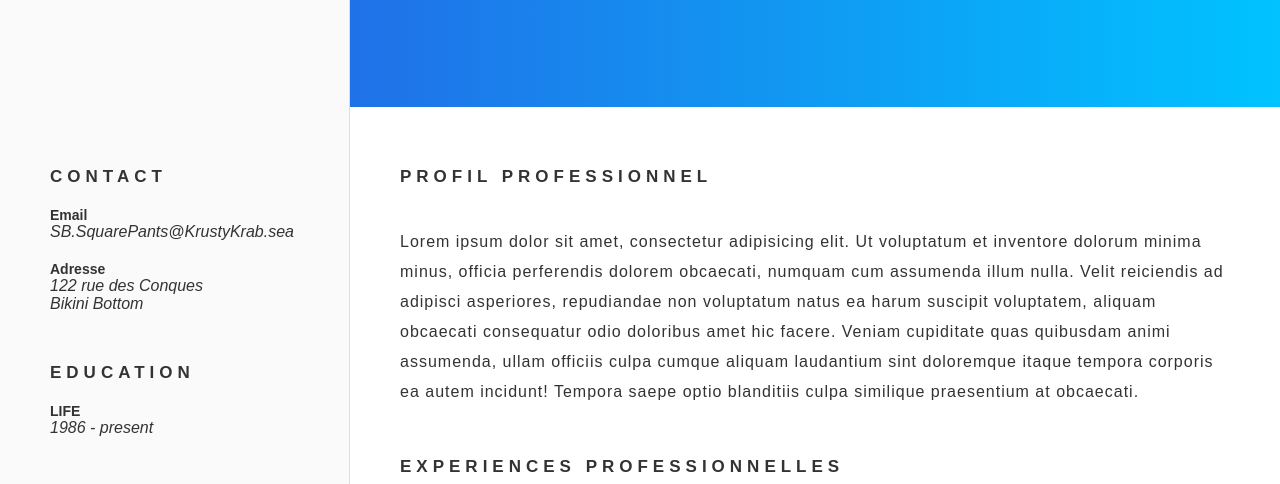
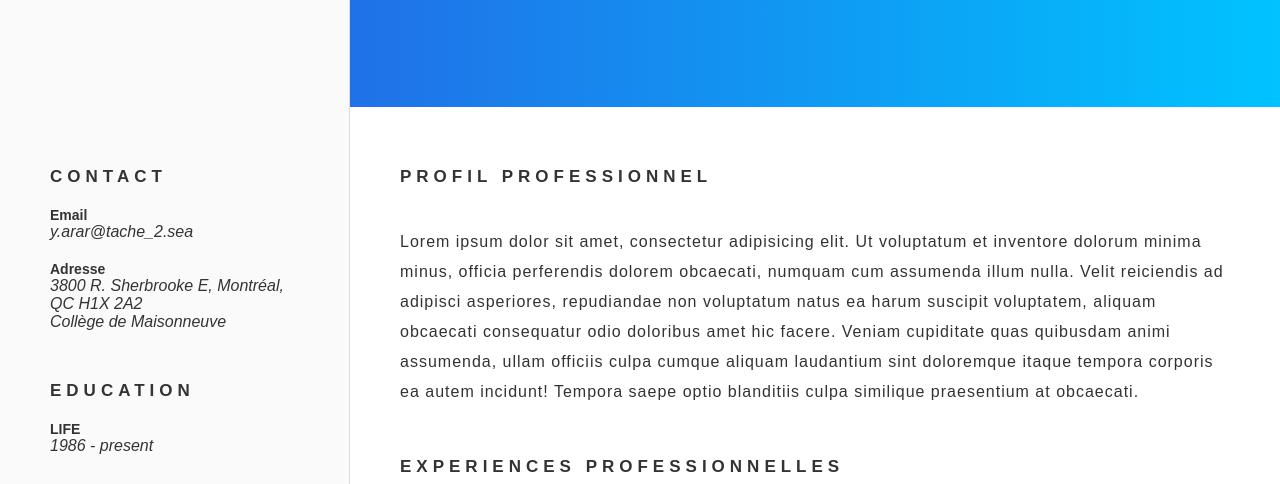
Before and after one commit to yasminearar/ssite, a plain HTML site: page index.html in a window 1280 px wide. Shown: the part 241-725 px from the top of the page. Drawn offline with Linux system fonts and the light colour scheme; a web font is replaced by a local one.

Commit message:
Tache_2: changez les informations de contact a la ligne 34 et 36

```diff
--- a/index.html
+++ b/index.html
@@ -31,9 +31,9 @@
         <div class="block">
           <h2 class="title-small">CONTACT</h2>
           <h3>Email</h3>
-          <p>SB.SquarePants@KrustyKrab.sea</p>
+          <p>y.arar@tache_2.sea</p>
           <h3>Adresse</h3>
-          <p>122 rue des Conques<br />Bikini Bottom</p>
+          <p>3800 R. Sherbrooke E, Montréal, QC H1X 2A2<br />Collège de Maisonneuve</p>
         </div>
         <div class="block">
           <h2 class="title-small">EDUCATION</h2>
```
